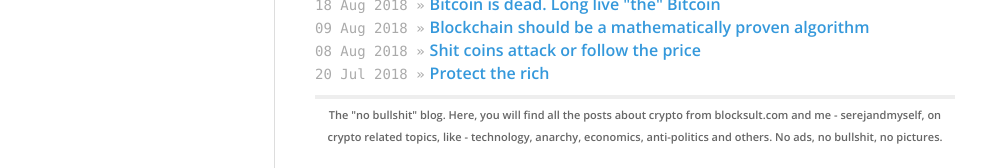
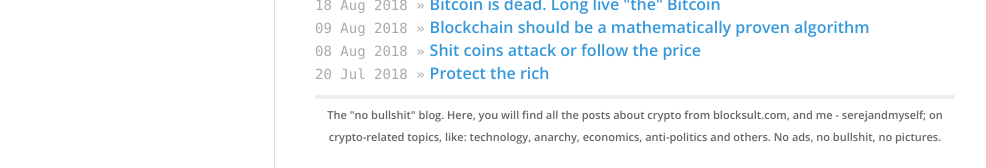
Before and after one commit to serejandmyself/serejandmyself.github.io, a Jekyll site: the page built from index.html, in a window 1280 px wide. Shown: the part 1045-1213 px from the top of the page, without its empty margins (136-1122 px from the left). Built offline with Jekyll 4.4.1, drawn with Linux system fonts in a browser that asks for light colours.

```diff
--- a/_includes/footer.html
+++ b/_includes/footer.html
@@ -1,7 +1,7 @@
 <div class="disclaimer">
   {% if site.data.theme.show_disclaimer %}
   <p>
-    The "no bullshit" blog. Here, you will find all the posts about crypto from blocksult.com and me - serejandmyself, on crypto related topics, like - technology, anarchy, economics, anti-politics and others. No ads, no bullshit, no pictures.
+    The "no bullshit" blog. Here, you will find all the posts about crypto from blocksult.com, and me - serejandmyself; on crypto-related topics, like: technology, anarchy, economics, anti-politics and others. No ads, no bullshit, no pictures.
   </p>
   {% endif %}
 
```
